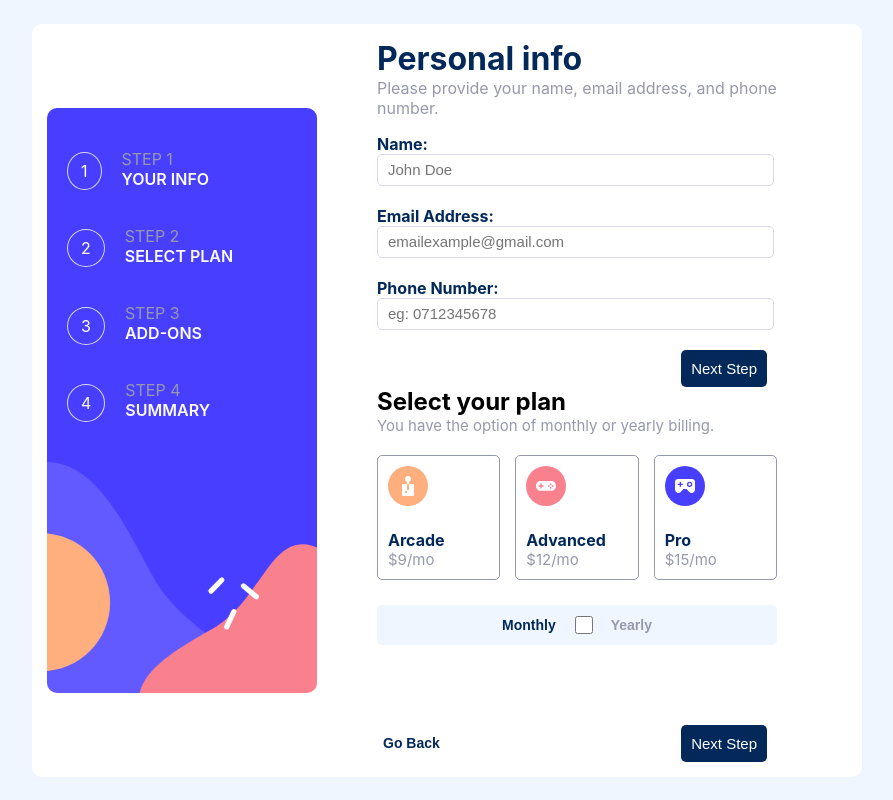
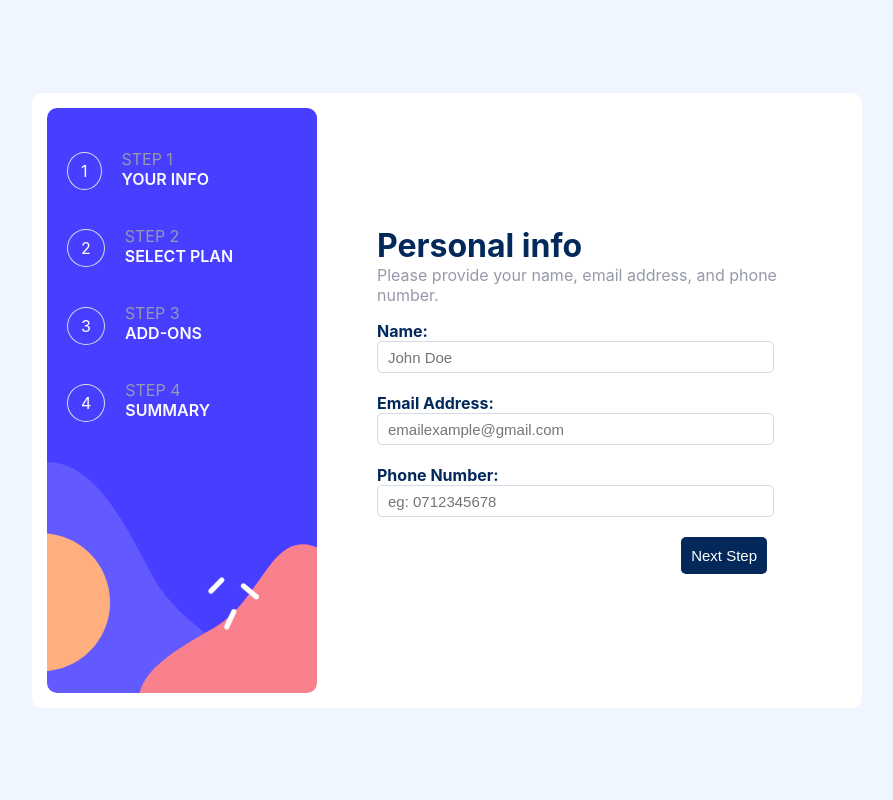
Before and after one commit to dev-m-josh/multi-step-form-main, a React (Create React App) app: page / in a window 1280 px wide. Shown: the whole page, without its empty margins (193-1086 px from the left). Built offline with nearby package versions, Linux system fonts and the light colour scheme.

Commit message:
navigating to next page

```diff
--- a/src/components/HomePage.jsx
+++ b/src/components/HomePage.jsx
@@ -3,6 +3,13 @@ import PersonalInfo from './PersonalInfo';
 import Plan from './Plan';
 
 export default function HomePage() {
+  // State to track the current step
+  const [currentStep, setCurrentStep] = useState(1);
+
+  // Function to go to the next step
+  const goToNextStep = () => {
+    setCurrentStep(prevStep => prevStep + 1);
+  };
 
   return (
     <div className="home">
@@ -38,8 +45,8 @@ export default function HomePage() {
       </div>
 
       <div className="right">
-        <PersonalInfo />
-        <Plan />
+        {currentStep === 1 && <PersonalInfo goToNextStep={goToNextStep} />}
+        {currentStep === 2 && <Plan />}
       </div>
     </div>
   );
--- a/src/components/PersonalInfo.jsx
+++ b/src/components/PersonalInfo.jsx
@@ -1,7 +1,7 @@
 import React, { useState } from 'react';
 import Validator from './validator';
 
-export default function PersonalInfo() {
+export default function PersonalInfo({ goToNextStep }) {
   const [values, setValues] = useState({
     name: '',
     email: '',
@@ -20,6 +20,7 @@ export default function PersonalInfo() {
 
     // If there are no errors, move to the next step
     if (Object.keys(errors).length === 0) {
+      goToNextStep();
     }
   }
 
```
